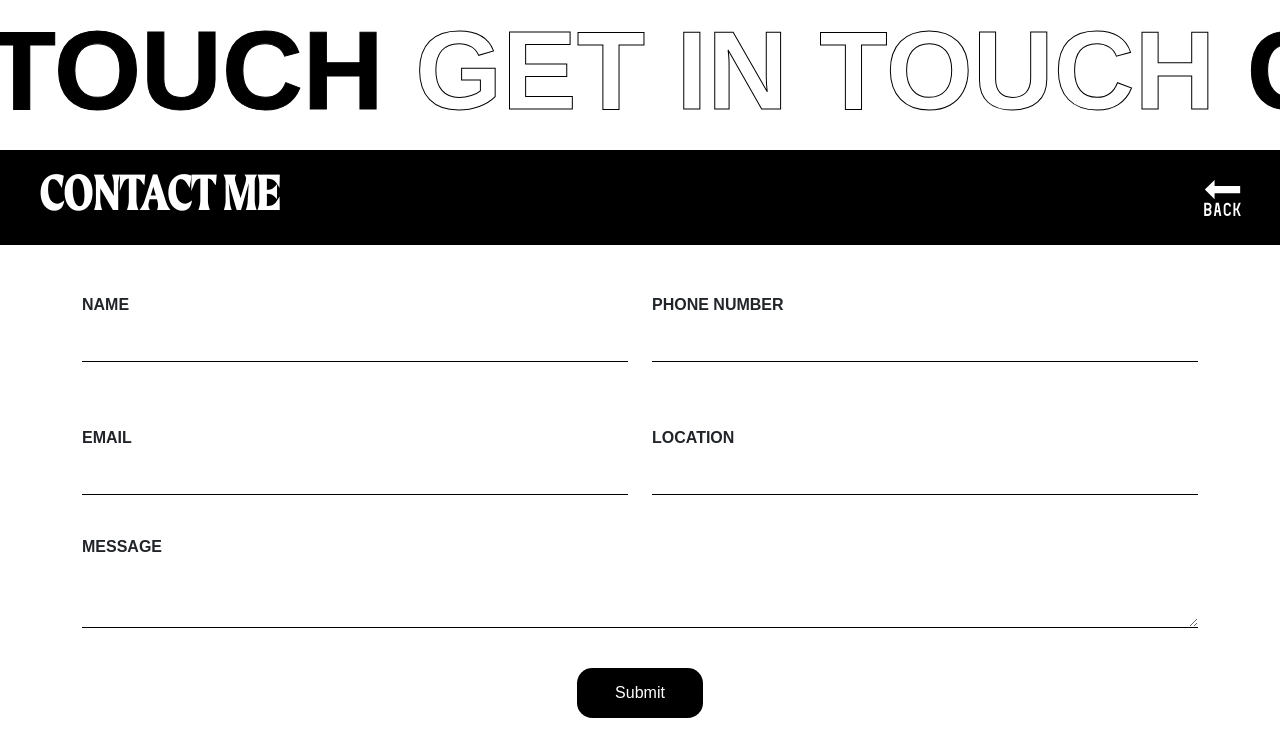
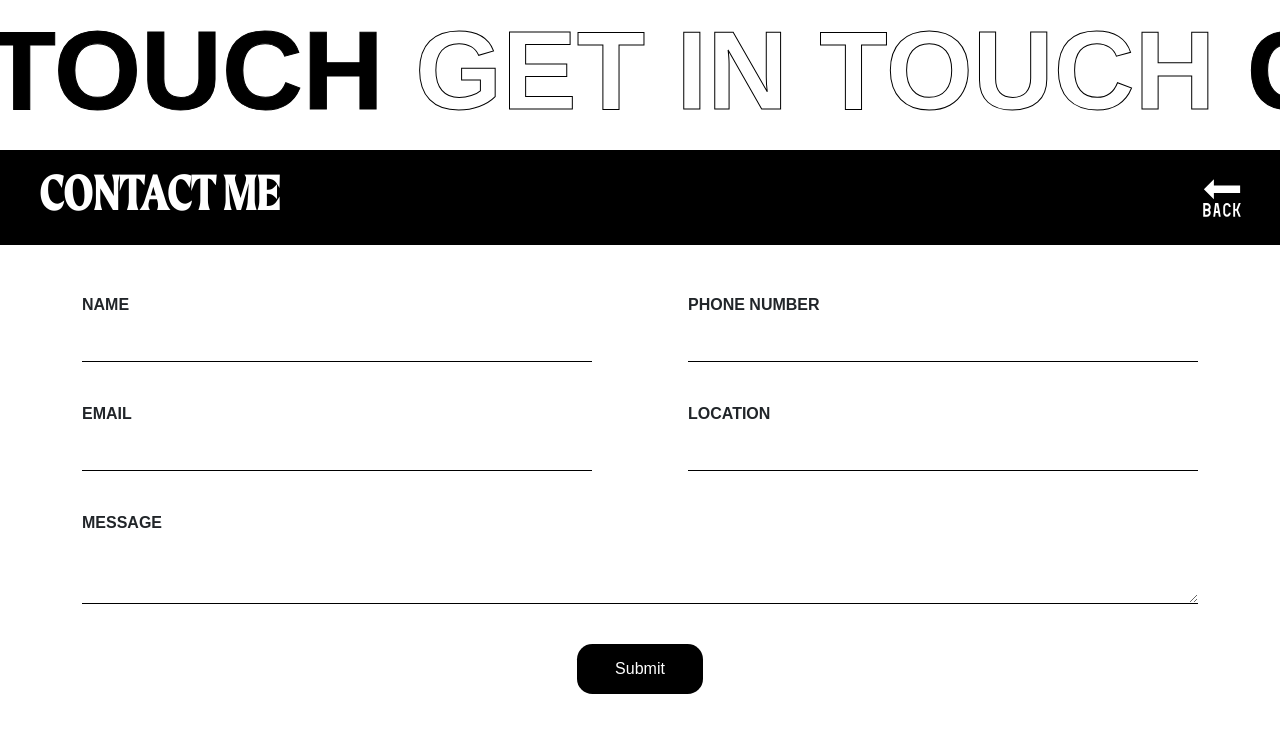
Before and after one commit to ait-varun/varun-portfolio, a Next.js app: page /get-in-touch in a window 1280 px wide. Shown: the top 756 px of the page. Built offline with nearby package versions, Linux system fonts and the light colour scheme.

Commit message:
updated styles

```diff
--- a/src/app/components/contact/page.js
+++ b/src/app/components/contact/page.js
@@ -32,7 +32,7 @@ export default function ContactForm() {
         <h1>CONTACT ME</h1>
         <Link href="/">
           {" "}
-          <Image src={arrow} alt="back-button" />
+          <Image src={arrow} alt="back-button" width={40} />
         </Link>
       </div>
       {showMessage && (
@@ -42,7 +42,7 @@ export default function ContactForm() {
       )}
       <div className="container mt-5">
         <div className="row">
-          <div className="mb-3 col-md-6">
+          <div className="mb-3 col-md-6 pe-5">
             <label htmlFor="name" className="form-label">
               Name
             </label>
@@ -58,7 +58,7 @@ export default function ContactForm() {
               <div className="invalid-feedback">{errors.name.message}</div>
             )}
           </div>
-          <div className="mb-3 col-md-6">
+          <div className="mb-3 col-md-6 ps-5">
             <label htmlFor="name" className="form-label">
               Phone Number
             </label>
@@ -84,7 +84,7 @@ export default function ContactForm() {
               <div className="invalid-feedback">{errors.contact.message}</div>
             )}
           </div>
-          <div className="mb-3 col-md-6 mt-5">
+          <div className="mb-3 col-md-6 mt-4 pe-5">
             <label htmlFor="contact" className="form-label">
               Email
             </label>
@@ -106,7 +106,7 @@ export default function ContactForm() {
               <div className="invalid-feedback">{errors.email.message}</div>
             )}
           </div>
-          <div className="mb-3 col-md-6 mt-5">
+          <div className="mb-3 col-md-6 mt-4 ps-5">
             <label htmlFor="address" className="form-label">
               Location
             </label>
--- a/src/app/components/contact/page.module.css
+++ b/src/app/components/contact/page.module.css
@@ -7,9 +7,6 @@
 }
 
 
-.getInTouch img{
-  width: 3vw;
-}
 
 .contactForm input,
 .contactForm textarea {
```
